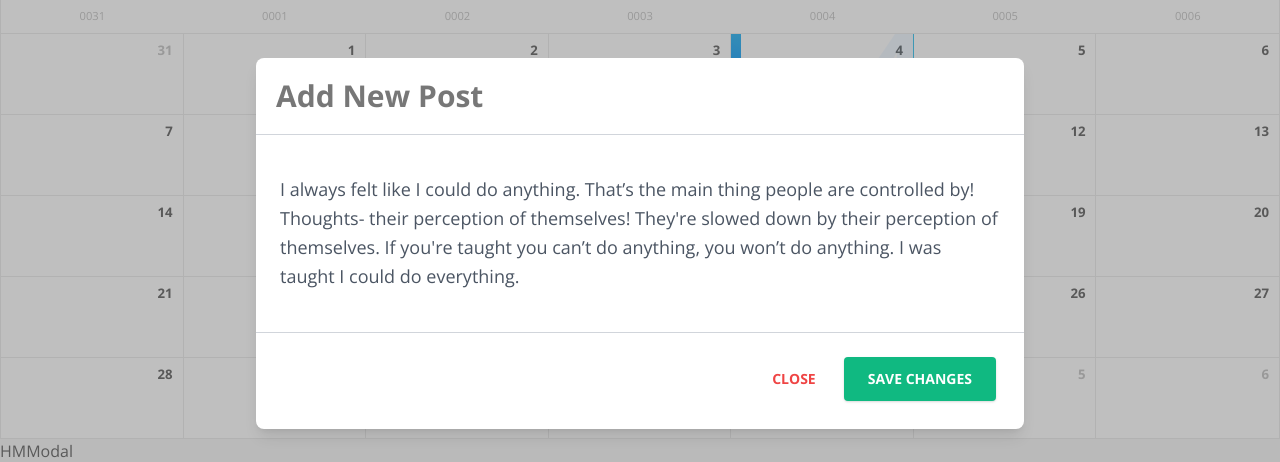
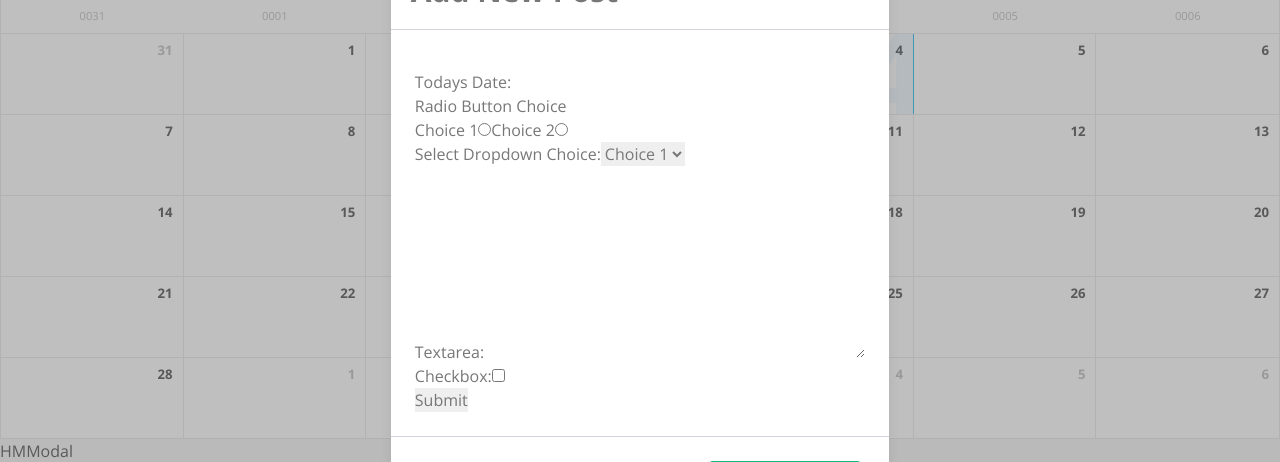
Before and after one commit to HereComePretzel/MyBigBleedingHeart2.0, a React (Create React App) app: page /dashboard in a window 1280 px wide. Both pictures are taken after a click on the button "OPEN REGULAR MODAL". Shown: the part 157-619 px from the top of the page. Built offline with nearby package versions, Linux system fonts and the light colour scheme; no server answers.

Commit message:
addedform

```diff
--- a/src/components/AddPostModal.js
+++ b/src/components/AddPostModal.js
@@ -54,13 +54,49 @@ const AddPostModal = () => {
                 </div>
                 {/*body*/}
                 <div className="relative p-6 flex-auto">
-                  <p className="my-4 text-gray-600 text-lg leading-relaxed">
-                    I always felt like I could do anything. That’s the main
-                    thing people are controlled by! Thoughts- their perception
-                    of themselves! They're slowed down by their perception of
-                    themselves. If you're taught you can’t do anything, you
-                    won’t do anything. I was taught I could do everything.
-                  </p>
+                  <p className="my-4 text-gray-600 text-lg leading-relaxed"></p>
+                  {/* FORM BEGINS HERE */}
+                  <form id="myForm" action="#" method="post">
+
+  <div>
+    <label for="name">Todays Date:</label>
+    <input type="text" name="date" id="date" value={date} tabindex="1" />
+  </div>
+
+  <div>
+    <h4>Radio Button Choice</h4>
+
+    <label for="radio-choice-1">Choice 1</label>
+    <input type="radio" name="radio-choice" id="radio-choice-1" tabindex="2" value="choice-1" />
+
+    <label for="radio-choice-2">Choice 2</label>
+    <input type="radio" name="radio-choice" id="radio-choice-2" tabindex="3" value="choice-2" />
+  </div>
+
+  <div>
+    <label for="select-choice">Select Dropdown Choice:</label>
+    <select name="select-choice" id="select-choice">
+      <option value="Choice 1">Choice 1</option>
+      <option value="Choice 2">Choice 2</option>
+      <option value="Choice 3">Choice 3</option>
+    </select>
+  </div>
+
+  <div>
+    <label for="textarea">Textarea:</label>
+    <textarea cols="40" rows="8" name="textarea" id="textarea"></textarea>
+  </div>
+
+  <div>
+    <label for="checkbox">Checkbox:</label>
+    <input type="checkbox" name="checkbox" />
+  </div>
+
+  <div>
+    <input type="submit" value="Submit" />
+  </div>
+
+</form>
                 </div>
                 {/*footer*/}
                 <div className="flex items-center justify-end p-6 border-t border-solid border-gray-300 rounded-b">
```
